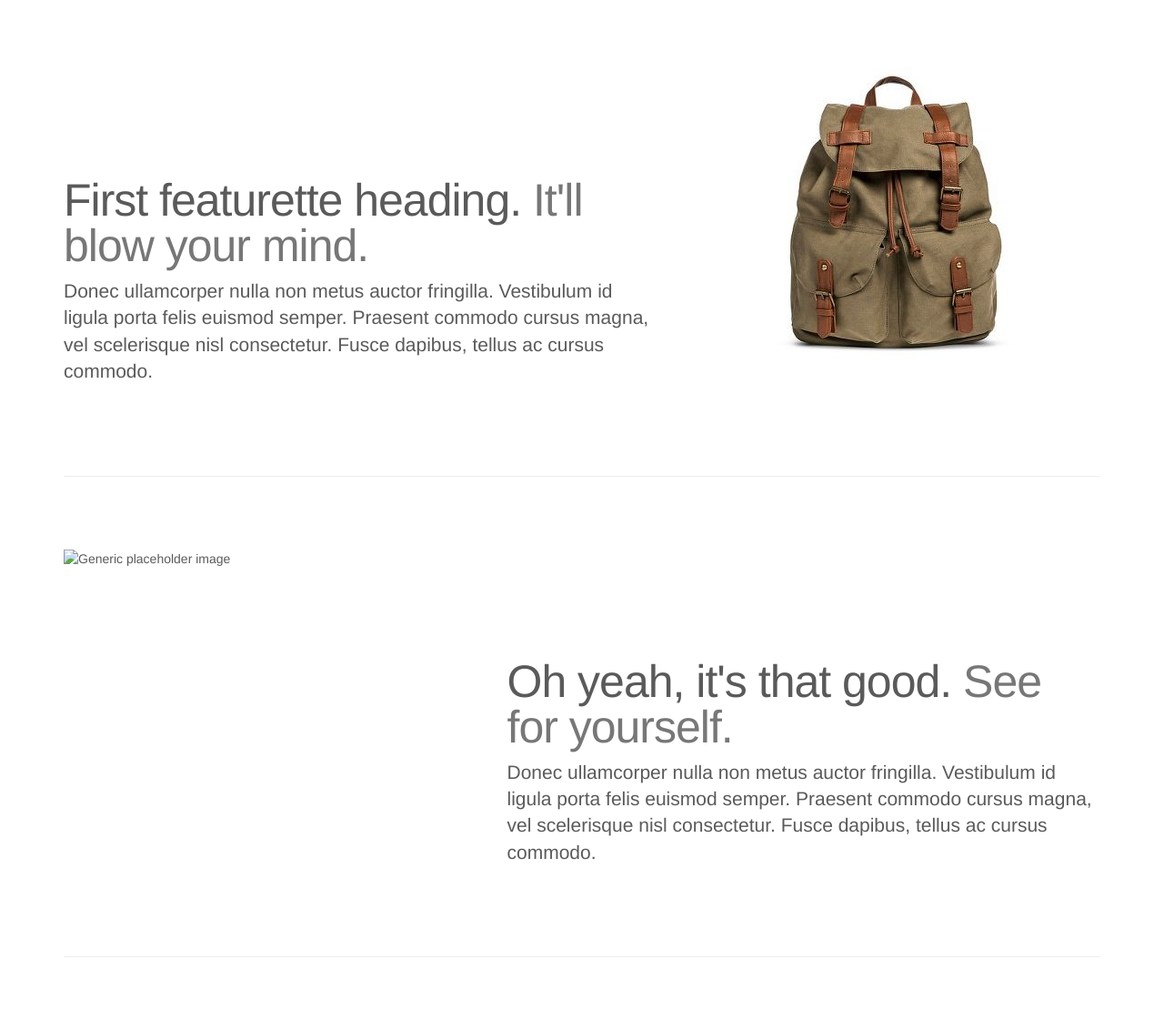
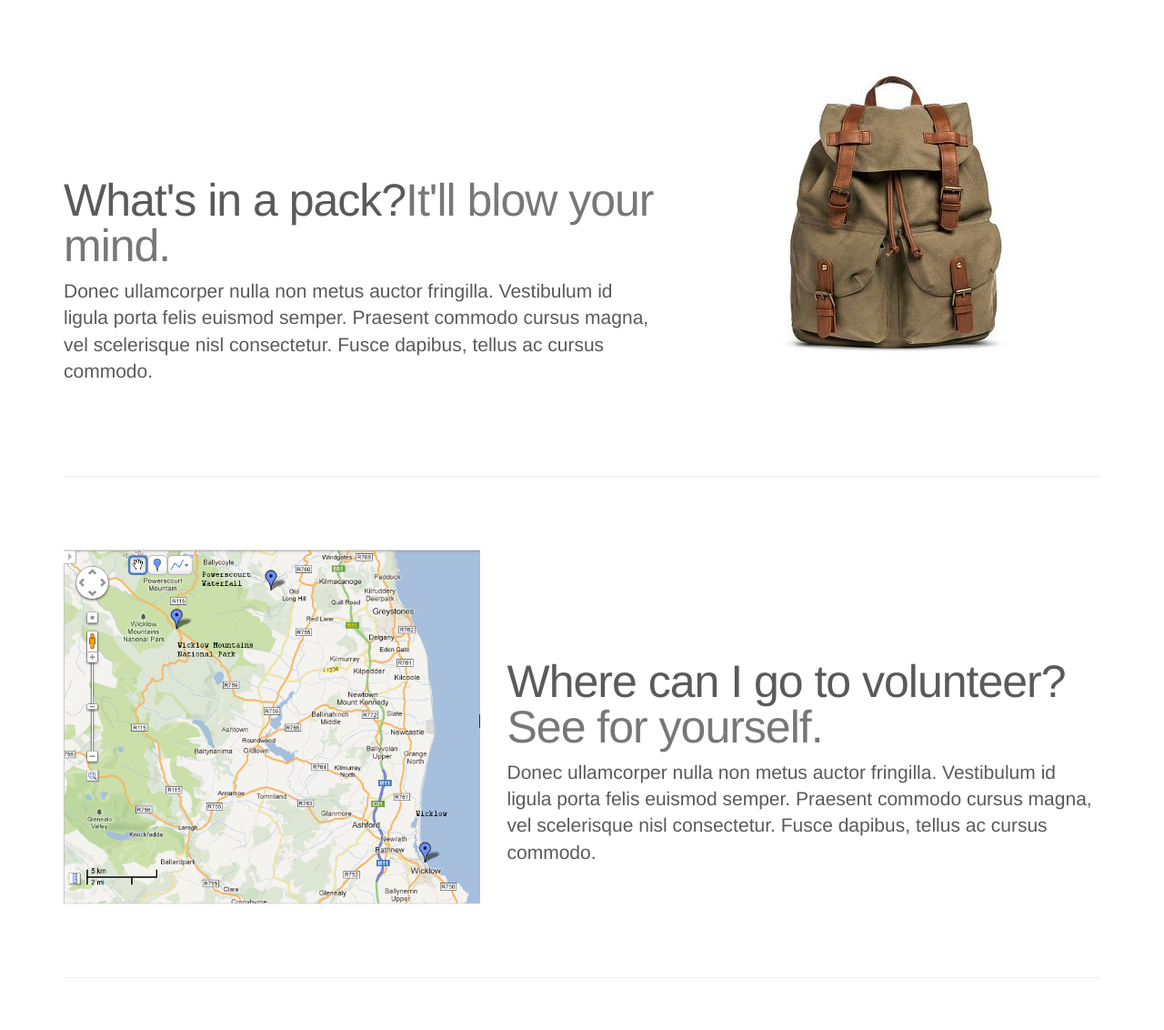
Before and after one commit to Fazer56/Assignment3, a Django app: page / in a window 1280 px wide. Shown: the part 566-1698 px from the top of the page at 91% size. Run offline with Django 3.2, Linux system fonts and the light colour scheme; some libraries are stand-ins or nearby versions.

Commit message:
Adding about page

```diff
--- a/charitysite/myApp/templates/myApp/includes/layout.html
+++ b/charitysite/myApp/templates/myApp/includes/layout.html
@@ -25,16 +25,12 @@
         <h2>Everyone Deserves Dignity</h2>
         <p>Molly started this orginisation to help bring the minimum amount of dignity, to the homeless of this country. This minimum level of dignity is a human right and everyone should have access to it, but sadly there are those that do not. Help us bring a bit of dignity to those in need.</p>
 
-
-
-
-
 	</div>
 
          <hr class="featurette-divider">
       <div class="row featurette">
         <div class="col-md-7">
-          <h2 class="featurette-heading">First featurette heading. <span class="text-muted">It'll blow your mind.</span></h2>
+          <h2 class="featurette-heading">What's in a pack?<span class="text-muted">It'll blow your mind.</span></h2>
           <p class="lead">Donec ullamcorper nulla non metus auctor fringilla. Vestibulum id ligula porta felis euismod semper. Praesent commodo cursus magna, vel scelerisque nisl consectetur. Fusce dapibus, tellus ac cursus commodo.</p>
         </div>
         <div class="col-md-5">
@@ -46,11 +42,11 @@
 
       <div class="row featurette">
         <div class="col-md-7 col-md-push-5">
-          <h2 class="featurette-heading">Oh yeah, it's that good. <span class="text-muted">See for yourself.</span></h2>
+          <h2 class="featurette-heading">Where can I go to volunteer?<span class="text-muted">See for yourself.</span></h2>
           <p class="lead">Donec ullamcorper nulla non metus auctor fringilla. Vestibulum id ligula porta felis euismod semper. Praesent commodo cursus magna, vel scelerisque nisl consectetur. Fusce dapibus, tellus ac cursus commodo.</p>
         </div>
         <div class="col-md-5 col-md-pull-7">
-          <img class="featurette-image img-responsive center-block" data-src="holder.js/500x500/auto" alt="Generic placeholder image">
+          <img class="featurette-image img-responsive center-block" src="{% static 'myApp/img/wicklow.png' %}"  alt="Generic placeholder image">
         </div>
       </div>
 
--- a/charitysite/myApp/urls.py
+++ b/charitysite/myApp/urls.py
@@ -2,6 +2,9 @@
 from django.conf.urls import url, include
 from . import views
 
+
+
 urlpatterns = [
-    url(r'^$', views.index, name='index'), #return file 'views' function 'index'
+    url(r'^$', views.appView.index, name='index'),#return file 'views' function'index'
+    url(r'^about/', views.appView.about, name='about'),
 ]
--- a/charitysite/myApp/views.py
+++ b/charitysite/myApp/views.py
@@ -1,6 +1,11 @@
 from django.shortcuts import render
 
 # Create your views here.
+class appView:
 
-def index(request):
-    return render(request, 'myApp/home.html') #return render  looks in a templates directory
+    def index(request):
+        return render(request, 'myApp/home.html') #return render  looks in a templates directory
+
+
+    def about(request):
+        return render(request, 'myApp/basic.html', {'content':['If you would like to get involved, please email us', 'dignitypacks@mail.ie'] }) #adding an about request for about page calling it basic because it's a basic html page that can be used again
```
Also changed, not shown: charitysite/myApp/templates/myApp/basic.html (added, +14 -0 lines), charitysite/myApp/static/myApp/img/wicklow.png (added). Lines whose indentation alone changed are shown as unchanged.
